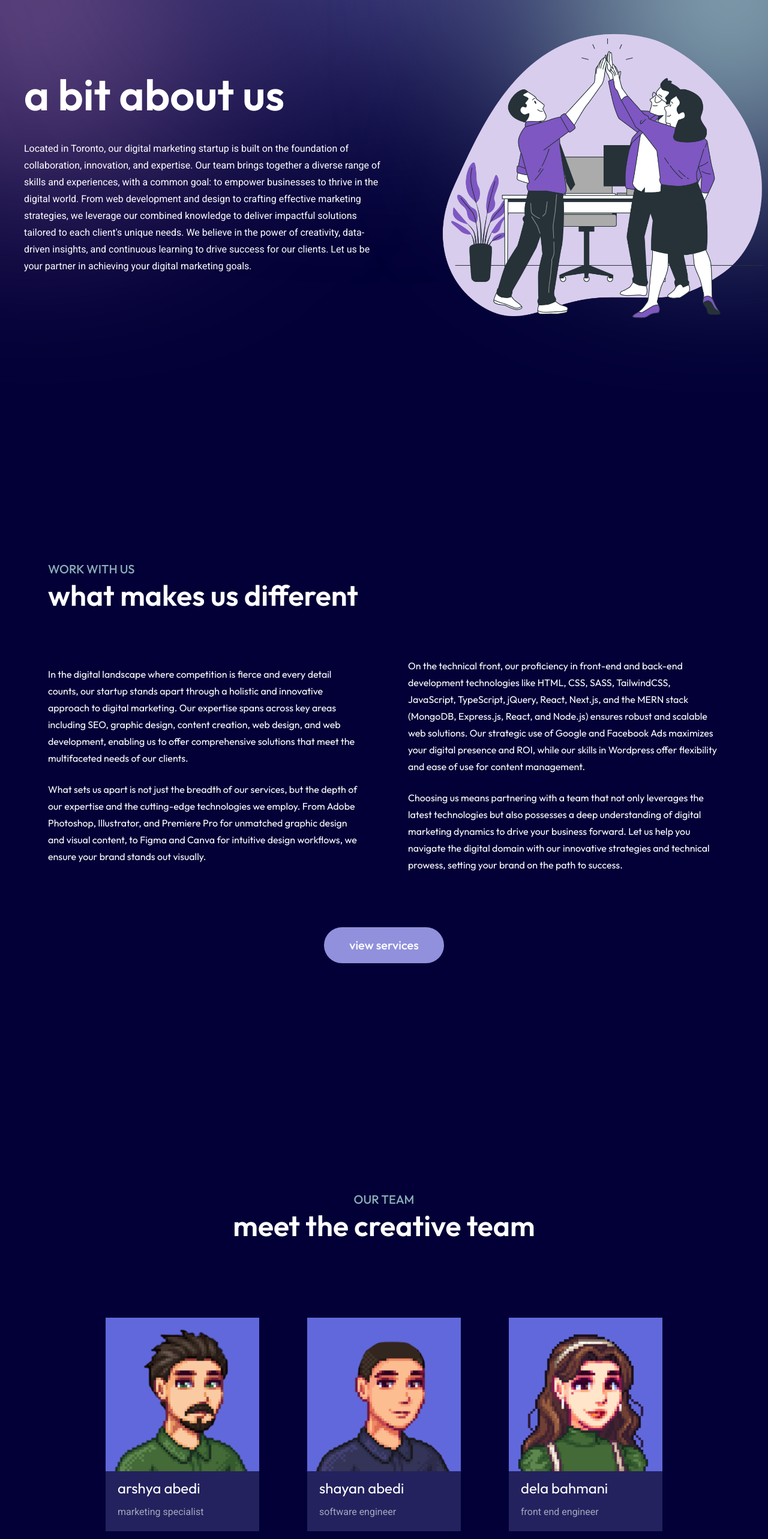
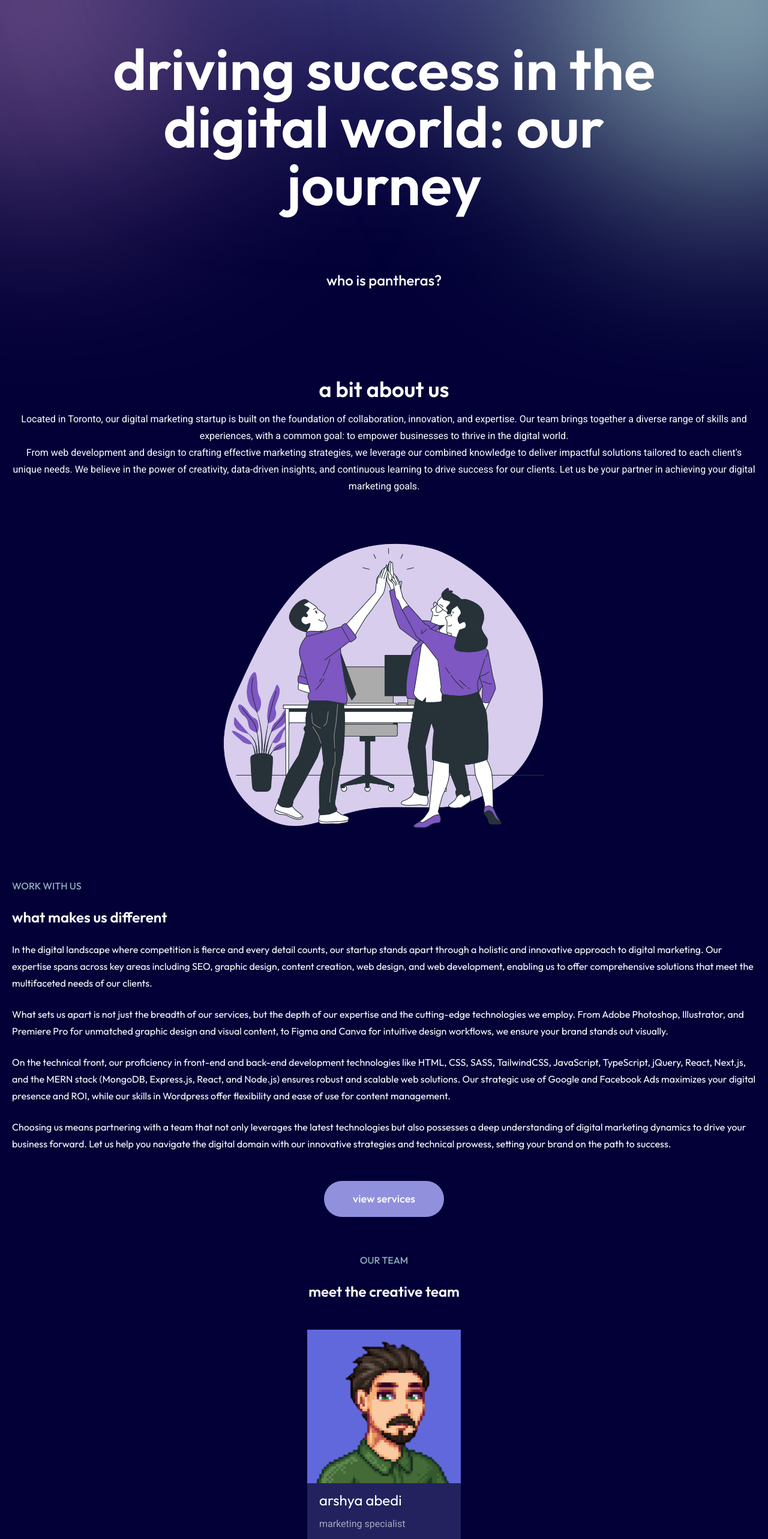
Before and after one commit to shayanabedi98/panthera, a Next.js app: page /about in a window 1280 px wide. Shown: the part 200-2766 px from the top of the page at 60% size. Built offline with nearby package versions, Linux system fonts and the light colour scheme.

Commit message:
Add some responsiveness to /about, changes on scrolltoup and mobile navbar

```diff
--- a/src/app/about/page.tsx
+++ b/src/app/about/page.tsx
@@ -2,10 +2,12 @@ import HeroSection from "@/components/about/HeroSection";
 import WorkWithUs from "@/components/about/WorkWithUs";
 import OurTeam from "@/components/about/OurTeam";
 import OurTeamCard from "@/components/about/OurTeamCard";
+import Heading from "@/components/about/Heading";
 
 export default function About() {
   return (
     <main>
+      <Heading />
       <HeroSection />
       <WorkWithUs />
       <OurTeam />
--- a/src/components/Header.tsx
+++ b/src/components/Header.tsx
@@ -48,25 +48,31 @@ export default function Header() {
           <motion.div
             initial={{ right: "-100%" }}
             animate={{ right: 0 }}
-            exit={{ right: "-100%"}}
-            className="z-[1] top-0 right-0 bg-button-color-3 absolute flex flex-col items-end w-full px-4 gap-2 h-80"
+            exit={{ right: "-100%" }}
+            className="z-[1] top-0 right-0 bg-button-color-3 absolute flex flex-col items-end w-full px-4 gap-10 h-screen text-2xl"
           >
-            <IoCloseSharp
-              onClick={() => setPhone(false)}
-              className="h-24 text-3xl"
-            />
-            <Link onClick={() => setPhone(false)} href="/">
+            <motion.div
+              animate={{ rotate: 360 }}
+              transition={{ repeat: Infinity, duration: 20, ease: "linear" }}
+            >
+              <IoCloseSharp
+                onClick={() => setPhone(false)}
+                className="h-24 text-3xl"
+              />
+            </motion.div>
+            <Link className="hover:text-button-color-1" onClick={() => setPhone(false)} href="/">
               home
             </Link>
-            <Link onClick={() => setPhone(false)} href="/about">
+            <Link className="hover:text-button-color-1" onClick={() => setPhone(false)} href="/about">
               about
             </Link>
-            <Link onClick={() => setPhone(false)} href="/services">
+            <Link className="hover:text-button-color-1" onClick={() => setPhone(false)} href="/services">
               services
             </Link>
-            <Link onClick={() => setPhone(false)} href="/contact">
+            <Link className="hover:text-button-color-1" onClick={() => setPhone(false)} href="/contact">
               contact
             </Link>
+            <div></div>
           </motion.div>
         )}
       </AnimatePresence>
--- a/src/components/ScrollToTopButton.tsx
+++ b/src/components/ScrollToTopButton.tsx
@@ -2,6 +2,7 @@
 
 import { useEffect, useState } from "react";
 import { FaArrowCircleUp } from "react-icons/fa";
+import { motion, AnimatePresence } from "framer-motion";
 
 const ScrollToTopButton = () => {
   const [windowY, setWindowY] = useState<number>(0);
@@ -15,17 +16,20 @@ const ScrollToTopButton = () => {
   });
 
   return (
-    <div>
-      {windowY > 400 && (
+    <div className="overflow-y-hidden">
+      <AnimatePresence>
+        {windowY > 300 && (
+          <motion.div initial={{opacity: 0}} animate={{opacity: 1}} transition={{duration: 0.2}} exit={{opacity: 0}}>
             <FaArrowCircleUp
-          size={50}
-          className="fixed bottom-10 right-10 z-1000 rounded-full p-2 outline-none transition-opacity"
+              className="fixed bottom-10 right-10 z-2 p-0.5 bg-white fill-button-color-3 hover:fill-button-color-2 cursor-pointer text-5xl rounded-full"
               onClick={() => {
                 window.scrollTo({ top: 0, behavior: "smooth" });
                 setWindowY(0);
               }}
             />
+          </motion.div>
         )}
+      </AnimatePresence>
     </div>
   );
 };
--- /dev/null
+++ b/src/components/about/Heading.tsx
@@ -0,0 +1,12 @@
+export default function Heading() {
+  return (
+    <div className="flex flex-col mt-24 md:mt-48 text-center items-center	">
+      <h1 className="text-5xl md:text-6xl lg:text-8xl font-semibold leading-tight w-4/5">
+      driving success in the digital world: our journey
+      </h1>
+      <p className="my-24 text-2xl font-medium">
+      who is pantheras?
+      </p>
+    </div>
+  );
+}
--- a/src/components/about/HeroSection.tsx
+++ b/src/components/about/HeroSection.tsx
@@ -3,11 +3,21 @@ import highFive from "@/../assets/teamwork-high-five.png";
 
 export default function HeroSection() {
   return (
-    <div className="mt-[100px] p-10 flex items-center w-[1320px] justify-between mx-auto">
-      <div className="flex flex-col items-start">
-        <h1 className="font-semibold text-7xl mb-10">a bit about us</h1>
-        <p className="font-secondary text-white w-[600px] leading-7">
-        Located in Toronto, our digital marketing startup is built on the foundation of collaboration, innovation, and expertise. Our team brings together a diverse range of skills and experiences, with a common goal: to empower businesses to thrive in the digital world. From web development and design to crafting effective marketing strategies, we leverage our combined knowledge to deliver impactful solutions tailored to each client&apos;s unique needs. We believe in the power of creativity, data-driven insights, and continuous learning to drive success for our clients. Let us be your partner in achieving your digital marketing goals.
+    <div className="mt-[50px] px-5 flex flex-col items-center justify-between mx-auto">
+      <div className="flex flex-col items-center">
+        <h1 className="font-semibold text-4xl mb-4">a bit about us</h1>
+        <p className="font-secondary text-md text-center text-white leading-7">
+          Located in Toronto, our digital marketing startup is built on the
+          foundation of collaboration, innovation, and expertise. Our team
+          brings together a diverse range of skills and experiences, with a
+          common goal: to empower businesses to thrive in the digital world.
+          <br />
+          From web development and design to crafting effective marketing
+          strategies, we leverage our combined knowledge to deliver impactful
+          solutions tailored to each client&apos;s unique needs. We believe in
+          the power of creativity, data-driven insights, and continuous learning
+          to drive success for our clients. Let us be your partner in achieving
+          your digital marketing goals.
         </p>
       </div>
       <div className="flex justify-end">
@@ -15,7 +25,7 @@ export default function HeroSection() {
           src={highFive}
           alt="Three co-workers high fiving"
           title="Online illustrations by Storyset"
-          className="w-[550px]"
+          className="w-[550px] mt-10"
         />
       </div>
     </div>
--- a/src/components/about/OurTeam.tsx
+++ b/src/components/about/OurTeam.tsx
@@ -5,10 +5,10 @@ import OurTeamCard from "./OurTeamCard";
 
 export default function OurTeam() {
   return (
-    <div className="mt-[300px] flex flex-col items-center p-10">
-      <p className="font-medium text-heading-color text-xl">OUR TEAM</p>
-      <p className="font-semibold text-5xl mt-[5px]">meet the creative team</p>
-      <div className="flex mt-20 w-[100%] space-x-20 justify-center">
+    <div className="mt-[60px] flex flex-col items-center px-5">
+      <p className="font-medium text-heading-color text-base">OUR TEAM</p>
+      <p className="text-start font-semibold text-2xl mt-6">meet the creative team</p>
+      <div className="flex flex-col mt-6 mb-[60px] w-[100%] justify-center items-center">
         <OurTeamCard
           image={Arshya}
           title="arshya abedi"
--- a/src/components/about/OurTeamCard.tsx
+++ b/src/components/about/OurTeamCard.tsx
@@ -28,7 +28,7 @@ export default function OurTeamCard({
 
   return (
     <div
-      className="flex flex-col bg-button-color-2 mb-[200px] mt-[50px] team-card-container"
+      className="flex flex-col bg-button-color-2 my-6 team-card-container"
       onMouseEnter={() => setIsHovered(true)}
       onMouseLeave={() => setIsHovered(false)}
       style={{
@@ -37,29 +37,20 @@ export default function OurTeamCard({
       }}
     >
       <div className="bg-button-color-3">
-        <Image src={image} alt="" layout="responsive" />
+        <Image src={image} alt="" />
       </div>
-      <div className="name-desc-container mb-5">
-        <h3 className="mt-3 text-2xl pl-5">{title}</h3>
-        <p className="mt-3 pl-5 font-secondary text-[rgba(255,255,255,0.6)]">
+      <div className="name-desc-container px-5 mb-5">
+        <h3 className="mt-3 text-2xl">{title}</h3>
+        <p className="mt-3 font-secondary text-[rgba(255,255,255,0.6)]">
           {description}
         </p>
       </div>
       <div
-        className="team-card-details"
+        className="team-card-details h-[250px] absolute bottom-0 w-full bg-[rgb(35,34,94)] box-border"
         style={{
-          position: "absolute",
-          bottom: "0",
-          left: "0",
-          right: "0",
-          backgroundColor: "rgb(35,34,94)",
-          padding: "20px",
-          width: "100%",
-          boxSizing: "border-box",
           transform: isHovered ? "translateY(-40%)" : "translateY(0)",
           transition: "transform 0.5s ease, opacity 0.5s ease",
           opacity: isHovered ? 1 : 0,
-          height: "250px",
         }}
       >
         <h3 className="mt-4 pl-5 text-2xl ">{subtitle}</h3>
--- a/src/components/about/WorkWithUs.tsx
+++ b/src/components/about/WorkWithUs.tsx
@@ -2,13 +2,13 @@ import Link from "next/link";
 
 export default function WorkWithUs() {
   return (
-    <div className="mt-[250px] p-10 flex flex-col items-center">
-      <div className="flex flex-col place-self-start p-10">
-        <p className="font-medium text-heading-color text-xl">WORK WITH US</p>
-        <p className="font-semibold text-5xl mt-[5px]">what makes us different</p>
+    <div className="mt-[50px] px-5 flex flex-col items-center">
+      <div className="flex flex-col place-self-start">
+        <p className="font-medium text-heading-color text-base">WORK WITH US</p>
+        <p className="font-semibold text-2xl my-6">what makes us different</p>
       </div>
-      <div className="grid grid-cols-2 place-items-center">
-        <div className="p-10">
+      <div className="grid grid-cols-1 place-items-center">
+        <div className="">
           <p className="leading-7 mb-6">
             In the digital landscape where competition is fierce and every
             detail counts, our startup stands apart through a holistic and
@@ -25,7 +25,7 @@ export default function WorkWithUs() {
             design workflows, we ensure your brand stands out visually.
           </p>
         </div>
-        <div className="p-10">
+        <div className="my-6">
           <p className="leading-7 mb-6">
             On the technical front, our proficiency in front-end and back-end
             development technologies like HTML, CSS, SASS, TailwindCSS,
@@ -44,8 +44,8 @@ export default function WorkWithUs() {
           </p>
         </div>
       </div>
-      <Link className="w-[200px]" href="/services">
-        <button className="mt-[50px] bg-button-color-1 font-medium text-xl w-[200px] h-[60px] rounded-[30px] hover:bg-button-color-2 transition duration-500 ease-in-out">
+      <Link className="" href="/services">
+        <button className="mt-6 bg-button-color-1 font-medium text-lg w-[120px] md:w-[200px] h-[40px] md:h-[60px] rounded-[30px] hover:bg-button-color-2 transition duration-500 ease-in-out">
           view services
         </button>
       </Link>
--- a/src/components/home/Heading.tsx
+++ b/src/components/home/Heading.tsx
@@ -4,7 +4,7 @@ export default function Heading() {
   return (
     <div className="heading">
       <div className="flex flex-col mt-24 md:mt-48 text-center items-center">
-        <h1 className="text-4xl md:text-6xl lg:text-8xl font-semibold leading-tight w-4/5">
+        <h1 className="text-5xl md:text-6xl lg:text-8xl font-semibold leading-tight w-4/5">
           empowering your brand&apos;s digital journey
         </h1>
         <p className="my-12 md:my-24 text-2xl font-medium">
--- a/src/components/services/Heading.tsx
+++ b/src/components/services/Heading.tsx
@@ -1,9 +1,7 @@
-import Link from "next/link";
-
 export default function Heading() {
   return (
     <div className="flex flex-col mt-48 text-center items-center	">
-      <h1 className="text-8xl font-semibold leading-tight w-5/6">
+      <h1 className="text-5xl md:text-6xl lg:text-8xl font-semibold leading-tight w-4/5">
         strategic digital marketing solutions
       </h1>
       <p className="mt-24 text-2xl font-medium">digital marketing made easy</p>
```
Lines whose indentation alone changed are shown as unchanged.
